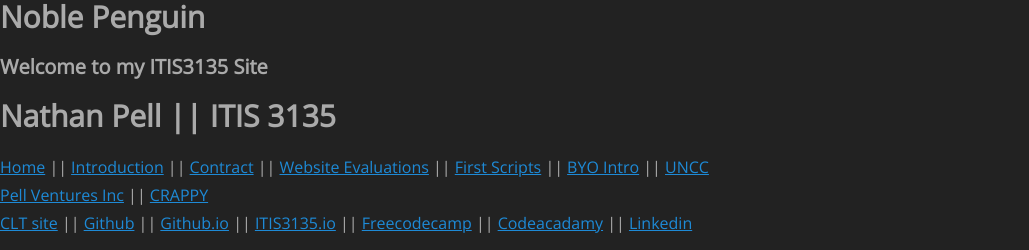
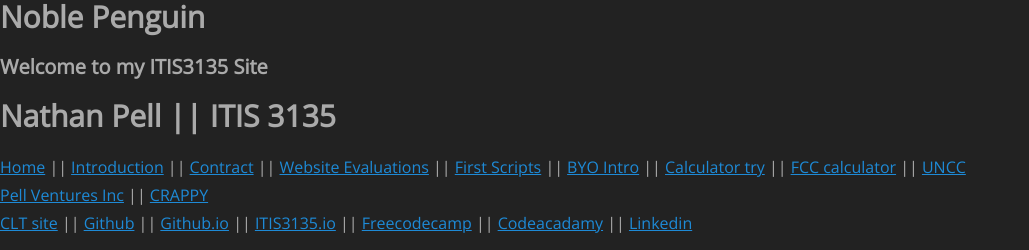
Before and after one commit to NathanPell77/NathanPell77.github.io, a plain HTML site: page index.html in a window 1280 px wide. Shown: the top 250 px of the page, without its empty margins (0-1029 px from the left). Drawn offline with nearby package versions, Linux system fonts and the light colour scheme; files that its build step writes are made by us from their sources; files whose address does not match are found by name.

Commit message:
update header

```diff
--- a/itis3135_work/private_html/itis3135/components/header.html
+++ b/itis3135_work/private_html/itis3135/components/header.html
@@ -13,6 +13,10 @@
         ||
         <a href="https://webpages.charlotte.edu/jpell1/itis3135/byo_intro.html">BYO Intro</a>
         ||
+        <a href="https://webpages.charlotte.edu/jpell1/itis3135/calculator_try.html">Calculator try</a>
+        ||
+        <a href="https://webpages.charlotte.edu/jpell1/itis3135/calculator_fcc.html">FCC calculator</a>
+        ||
         <a href="https://spaces.charlotte.edu/">UNCC</a>
     </nav>
     <nav>
```
